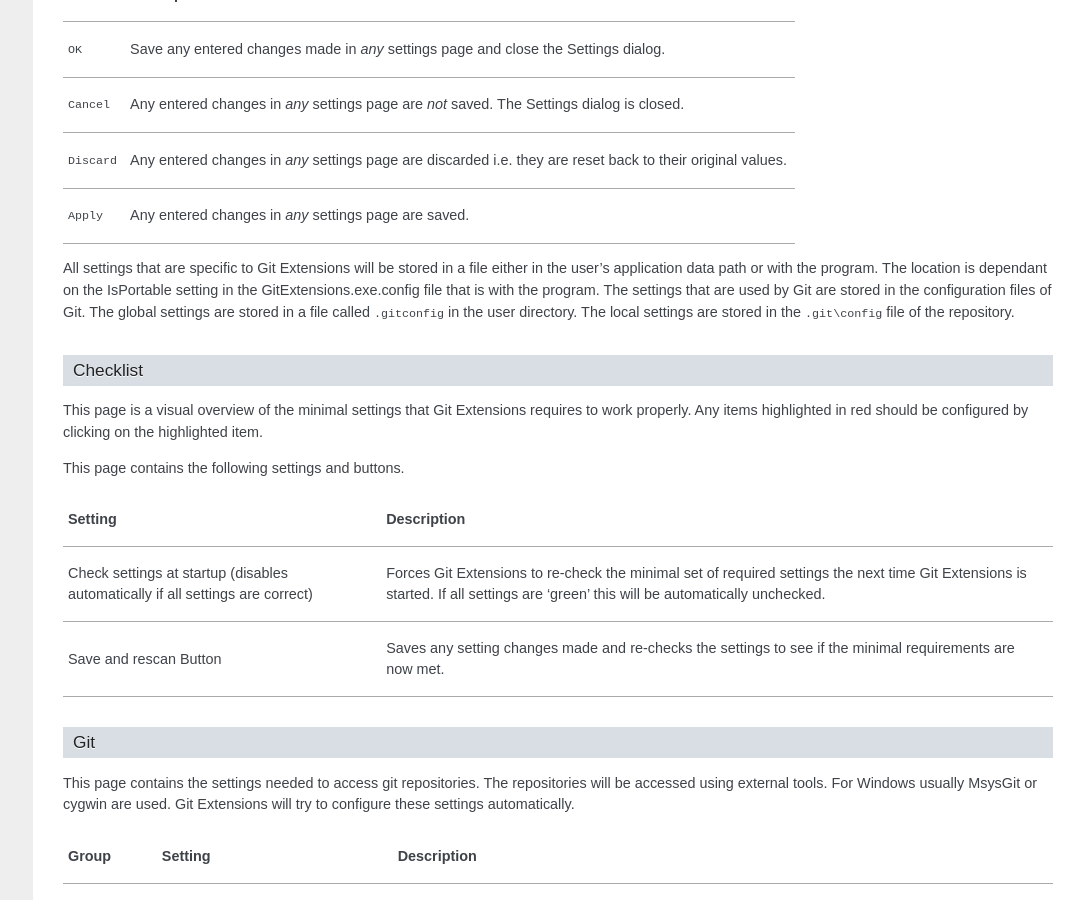
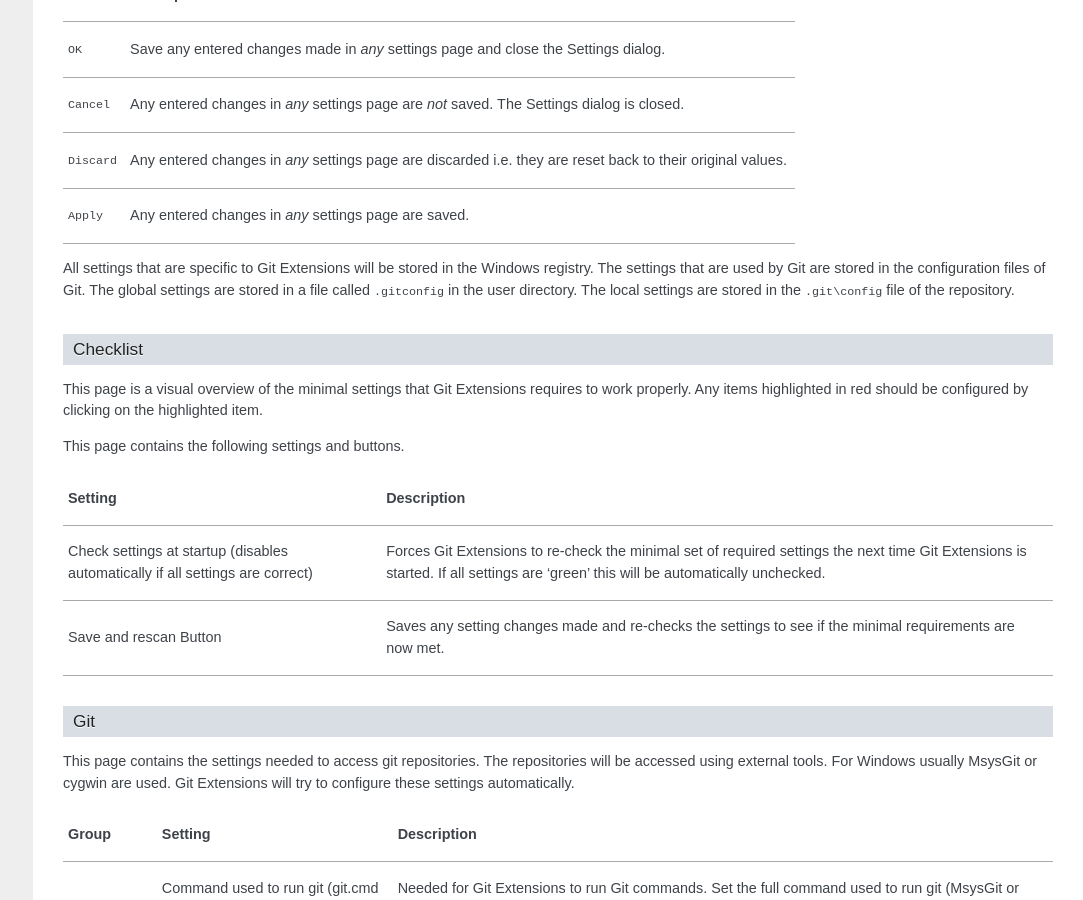
Before and after one commit to martinqt/GitExtensionsDoc, a Sphinx documentation site: the page built from source/getting_started.rst, in a window 1280 px wide and 900 px high, scrolled down 4654 px. Shown: the whole window, without its empty margins (197-1280 px from the left). Built offline with Sphinx 7.4.7, drawn with Linux system fonts in a browser that asks for light colours.

Commit message:
In version 2.45 settings are still stored in registry.

```diff
--- a/source/getting_started.rst
+++ b/source/getting_started.rst
@@ -99,8 +99,7 @@
 |``Apply``                      | Any entered changes in *any* settings page are saved.                    |
 +-------------------------------+--------------------------------------------------------------------------+
 
-All settings that are specific to Git Extensions will be stored in a file either in the user's application data path or with the program.
-The location is dependant on the IsPortable setting in the GitExtensions.exe.config file that is with the program.
+All settings that are specific to Git Extensions will be stored in the Windows registry.
 The settings that are used by Git are stored in the configuration files of Git. The global settings are stored in a file called
 ``.gitconfig`` in the user directory. The local settings are stored in the ``.git\config`` file of the repository.
 
```
